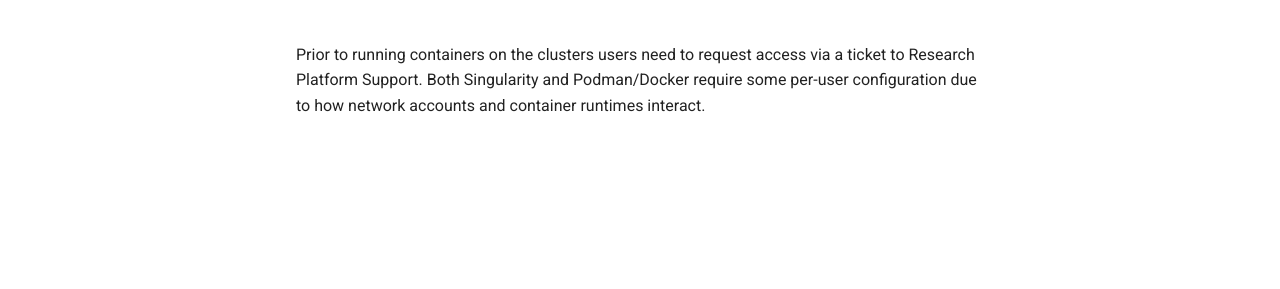
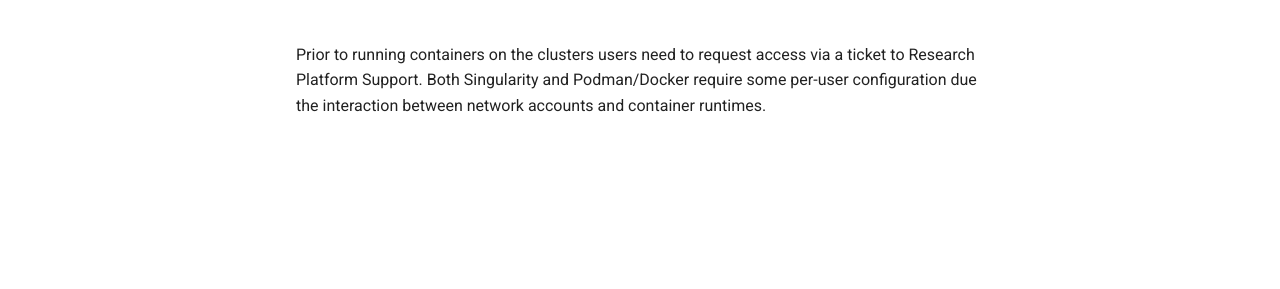
Before and after one commit to ai4d-iasc/trixie, an MkDocs documentation site: the page built from docs/containerServices.md, in a window 1280 px wide. Shown: the part 389-678 px from the top of the page. Built offline with MkDocs 1.6.1 and Material for MkDocs 9.7.7, drawn with Linux system fonts in a browser that asks for light colours.

Commit message:
Update containerServices.md

```diff
--- a/docs/containerServices.md
+++ b/docs/containerServices.md
@@ -1,4 +1,4 @@
 # Containers on Beatrix
 There are two main container services available on the cluster. Jobs can leverage Singularity/Apptainer container runtime for containers which run best as discrete jobs (e.g., numerical models with specific library requirements that are easier to package into a container vs. setting up in a specific directory tree). For containers exposing a service within the cluster (e.g., a database server) users can use the trixie-containers host to run OCI containers via podman or rootless docker (actually a translation layer to convert docker calls to podman).
 # Requirements
-Prior to running containers on the clusters users need to request access via a ticket to Research Platform Support. Both Singularity and Podman/Docker require some per-user configuration due to how network accounts and container runtimes interact.
+Prior to running containers on the clusters users need to request access via a ticket to Research Platform Support. Both Singularity and Podman/Docker require some per-user configuration due the interaction between network accounts and container runtimes.
```
